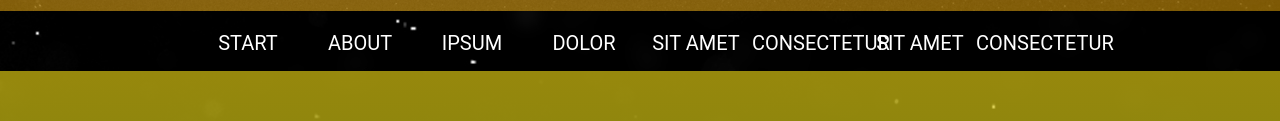
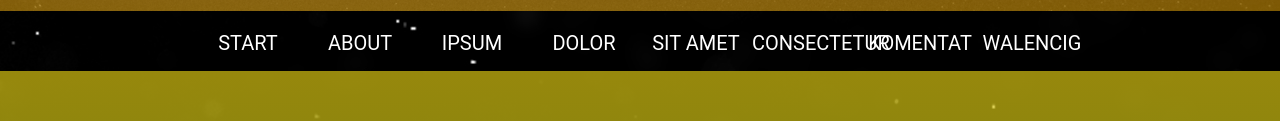
Before and after one commit to Seb-M11/snockyofficial.github.io, a plain HTML site: page index.html in a window 1280 px wide. Shown: the part 789-910 px from the top of the page. Drawn offline with Linux system fonts and the light colour scheme.

Commit message:
Update index.html

```diff
--- a/index.html
+++ b/index.html
@@ -28,8 +28,8 @@
     <li><a href="#">dolor</a></li>
     <li><a href="#">sit amet</a></li>
     <li><a href="#">consectetur</a></li>
-    <li><a href="#">sit amet</a></li>
-    <li><a href="#">consectetur</a></li>
+    <li><a href="#">komentat</a></li>
+    <li><a href="#">walencig</a></li>
 </ul>
 <section id="about"></section>
 </body>
```
